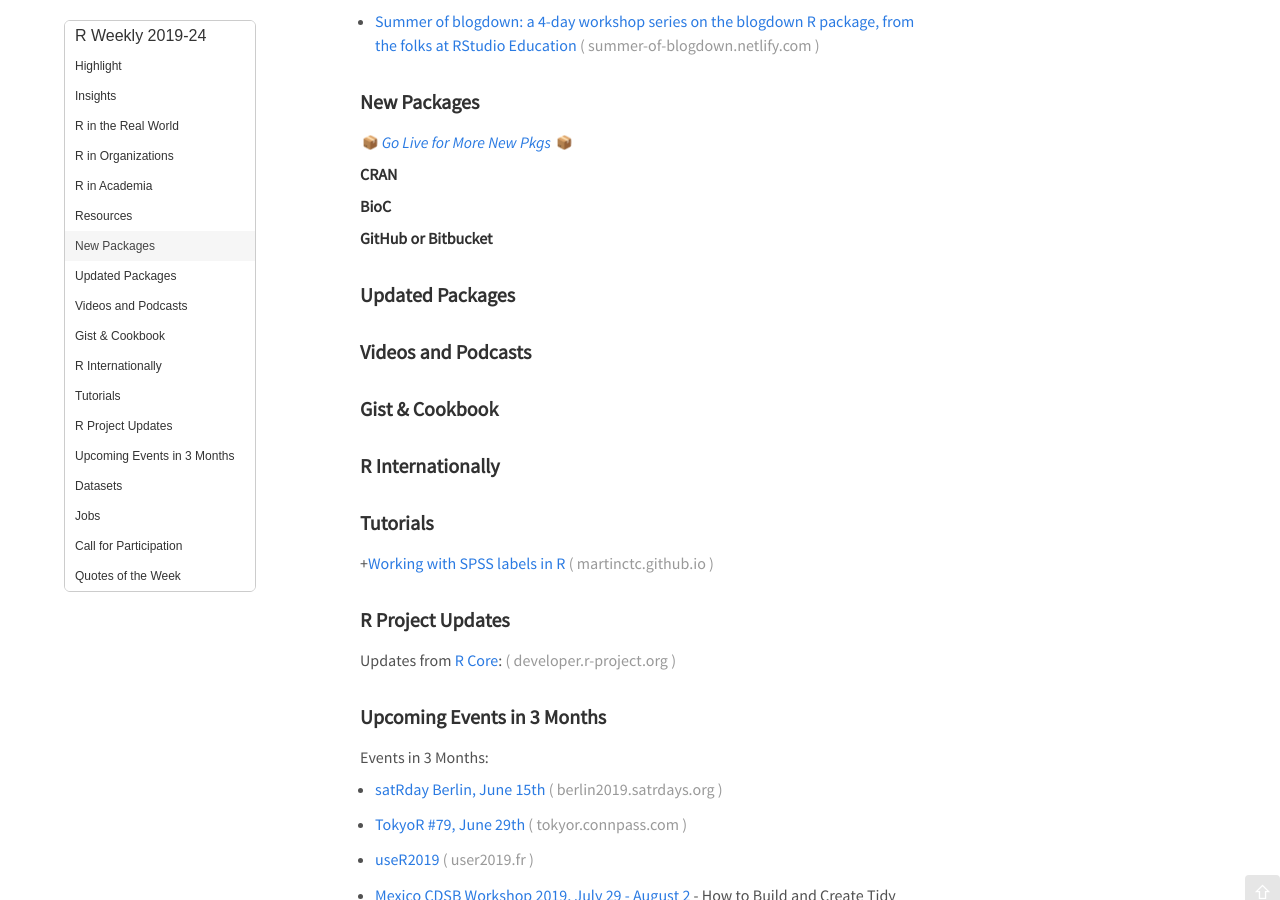
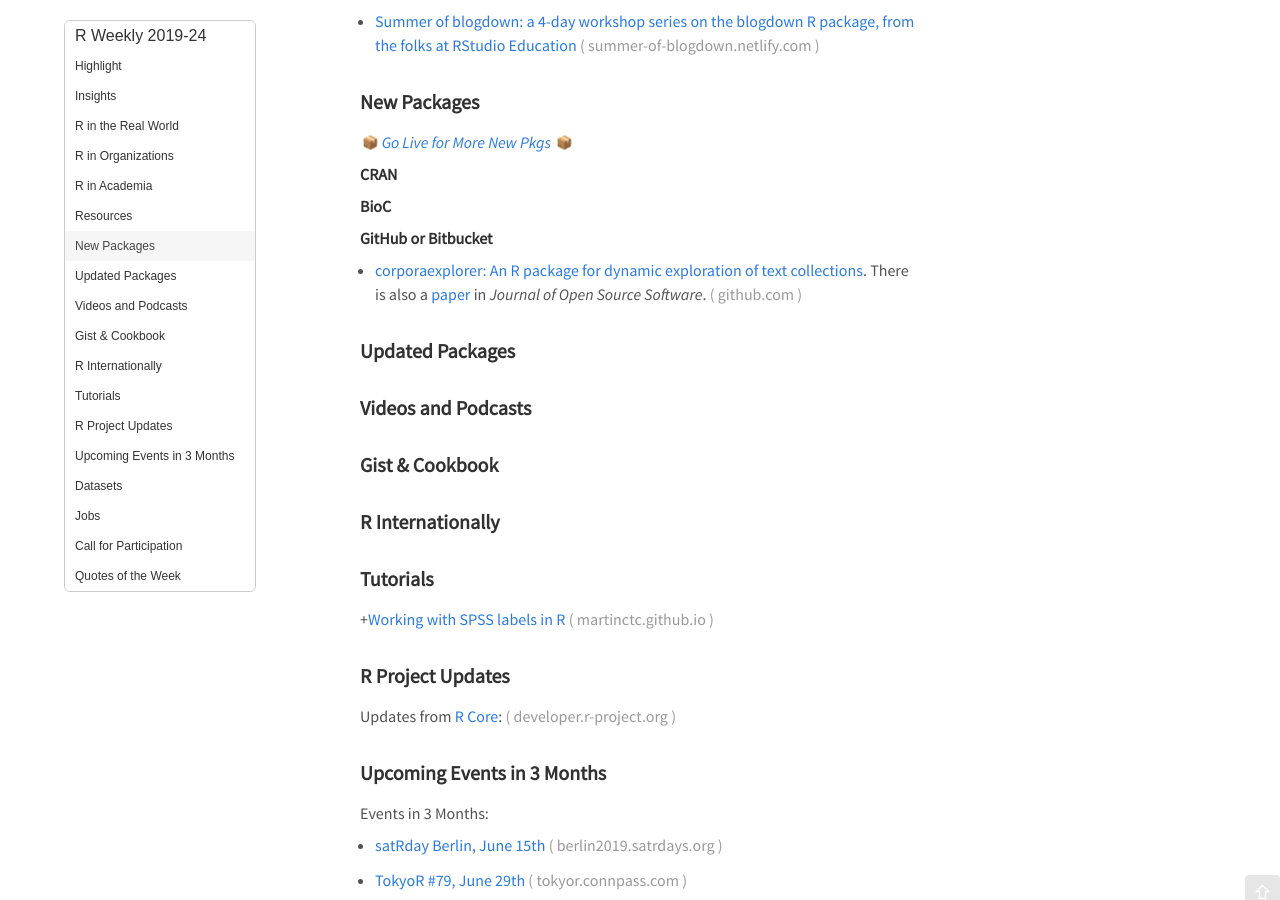
Before and after one commit to rweekly/rweekly.org, a Jekyll site: the page built from draft.md, in a window 1280 px wide and 900 px high, scrolled down 513 px. Built offline with Jekyll 4.4.1, drawn with Linux system fonts in a browser that asks for light colours; emoji names are drawn with the system emoji font; comment, search, counter and statistics services are not loaded.

Commit message:
add GitHub package corporaexplorer (#512)

```diff
--- a/draft.md
+++ b/draft.md
@@ -44,7 +44,7 @@
 
 **GitHub or Bitbucket**
 
-
++ [corporaexplorer: An R package for dynamic exploration of text collections](https://github.com/kgjerde/corporaexplorer). There is also a [paper](https://joss.theoj.org/papers/10.21105/joss.01342) in *Journal of Open Source Software*.
 
 ### Updated Packages
 
```
